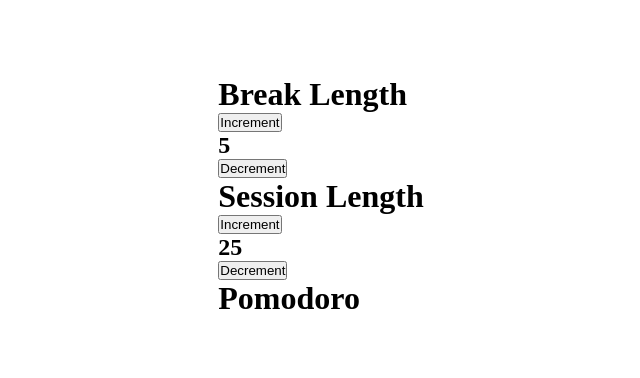
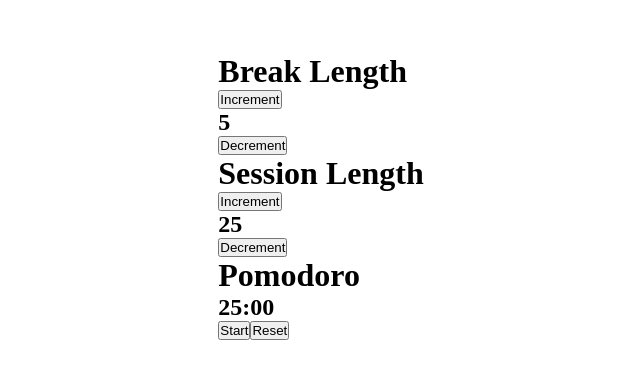
Before and after one commit to carreraprogrammer/pomodoro, a React (Create React App) app: page / in a window 1280 px wide. Shown: the part 204-582 px from the top of the page, without its empty margins (319-959 px from the left). Built offline with nearby package versions, Linux system fonts and the light colour scheme.

Commit message:
Check points 9 and 10

```diff
--- a/src/Components/Pomodoro.js
+++ b/src/Components/Pomodoro.js
@@ -1,6 +1,11 @@
 const Pomodoro = () => {
     return (
+      <div id='pomodoro-container'>
         <h1 id='timer-label'>Pomodoro</h1>
+        <h2 id='time-left'>25:00</h2>
+        <button id='start_stop'>Start</button>
+        <button id='reset'>Reset</button>
+      </div>
     )
 }
 
```
